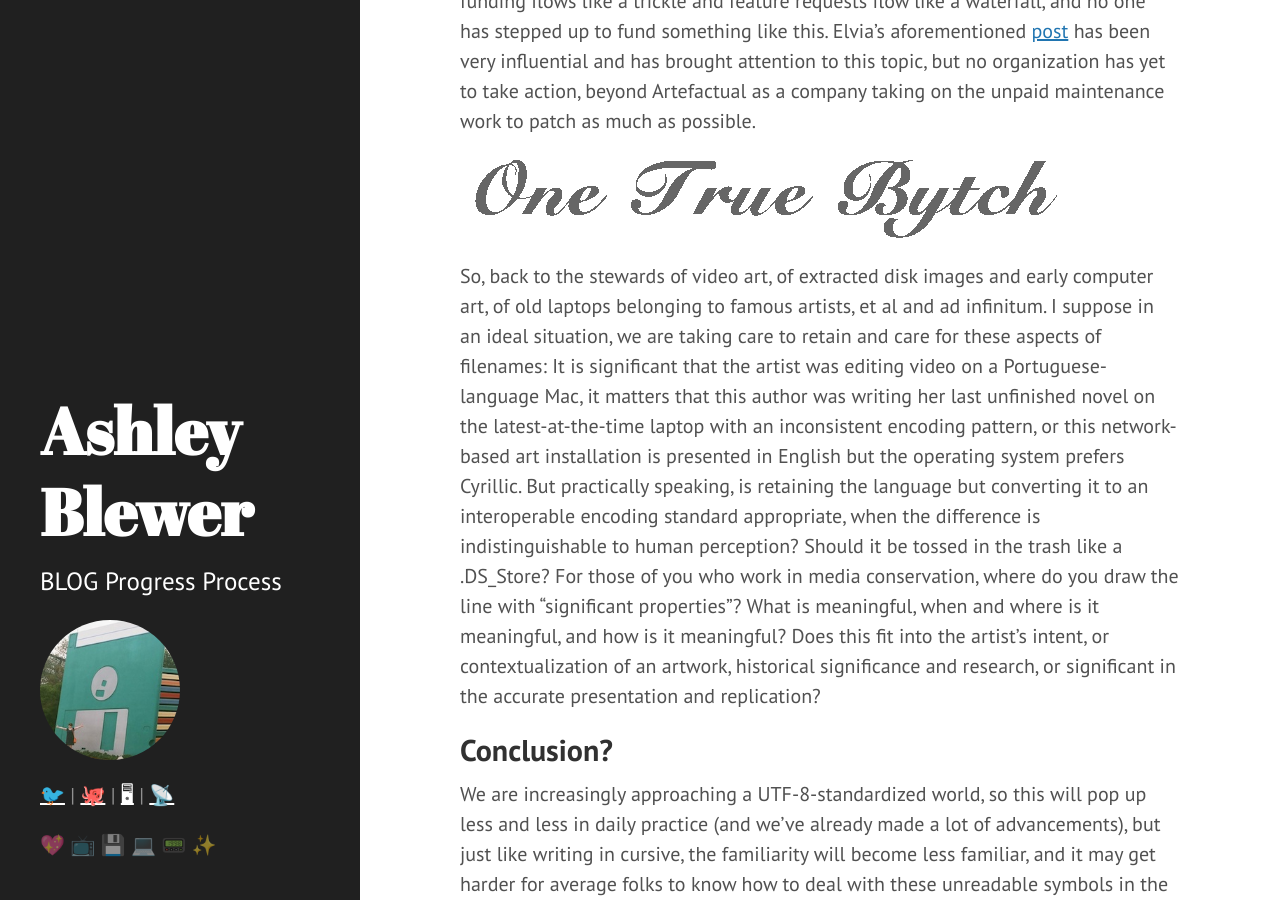
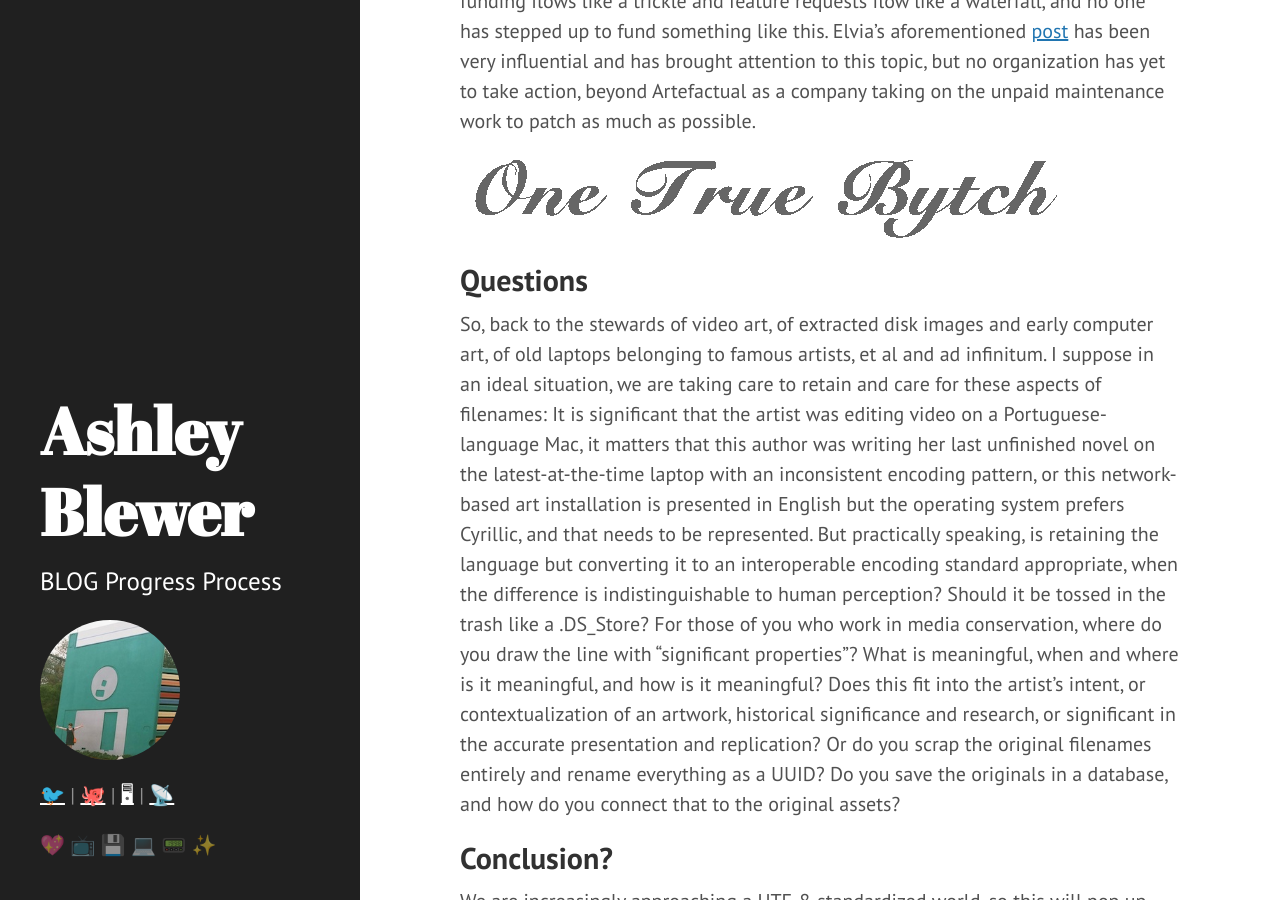
Before and after one commit to ablwr/ablwr.github.io, a Jekyll site: the page built from _posts/2019-06-17-artist-exibition-copy-final-2-preserving-diacritics-in-filenames-as-significant-properties-in-media-conservation.md, in a window 1280 px wide and 900 px high, scrolled down 6635 px. Built offline with Jekyll 4.4.1, drawn with Linux system fonts in a browser that asks for light colours.

Commit message:
Even more questions

```diff
--- a/_posts/2019-06-17-artist-exibition-copy-final-2-preserving-diacritics-in-filenames-as-significant-properties-in-media-conservation.md
+++ b/_posts/2019-06-17-artist-exibition-copy-final-2-preserving-diacritics-in-filenames-as-significant-properties-in-media-conservation.md
@@ -254,6 +254,9 @@ the unpaid maintenance work to patch as much as possible.
 
 ![one tru bytch](/images/one-true-bytch.gif)
 
+
+## Questions
+
 So, back to the stewards of video art, of extracted disk images and early
 computer art, of old laptops belonging to famous artists, et al and ad
 infinitum. I suppose in an ideal situation, we are taking care to retain and
@@ -261,7 +264,8 @@ care for these aspects of filenames: It is significant that the artist was
 editing video on a Portuguese-language Mac, it matters that this author was writing
 her last unfinished novel on the latest-at-the-time laptop with an inconsistent
 encoding pattern, or this network-based art installation is presented in English
-but the operating system prefers Cyrillic. But practically speaking, is
+but the operating system prefers Cyrillic, and that needs to be represented. But
+practically speaking, is
 retaining the language but converting it to an interoperable encoding standard
 appropriate, when the difference is indistinguishable to human perception?
 Should it be tossed in the trash like a .DS_Store? For
@@ -269,7 +273,9 @@ those of you who work in media conservation, where do you draw the line with
 "significant properties"? What is meaningful, when and where is it meaningful,
 and how is it meaningful? Does this fit into the artist's intent, or
 contextualization of an artwork, historical significance and research, or
-significant in the accurate presentation and replication?
+significant in the accurate presentation and replication? Or do you scrap the
+original filenames entirely and rename everything as a UUID? Do you save the
+originals in a database, and how do you connect that to the original assets?
 
 ## Conclusion?
 
```
